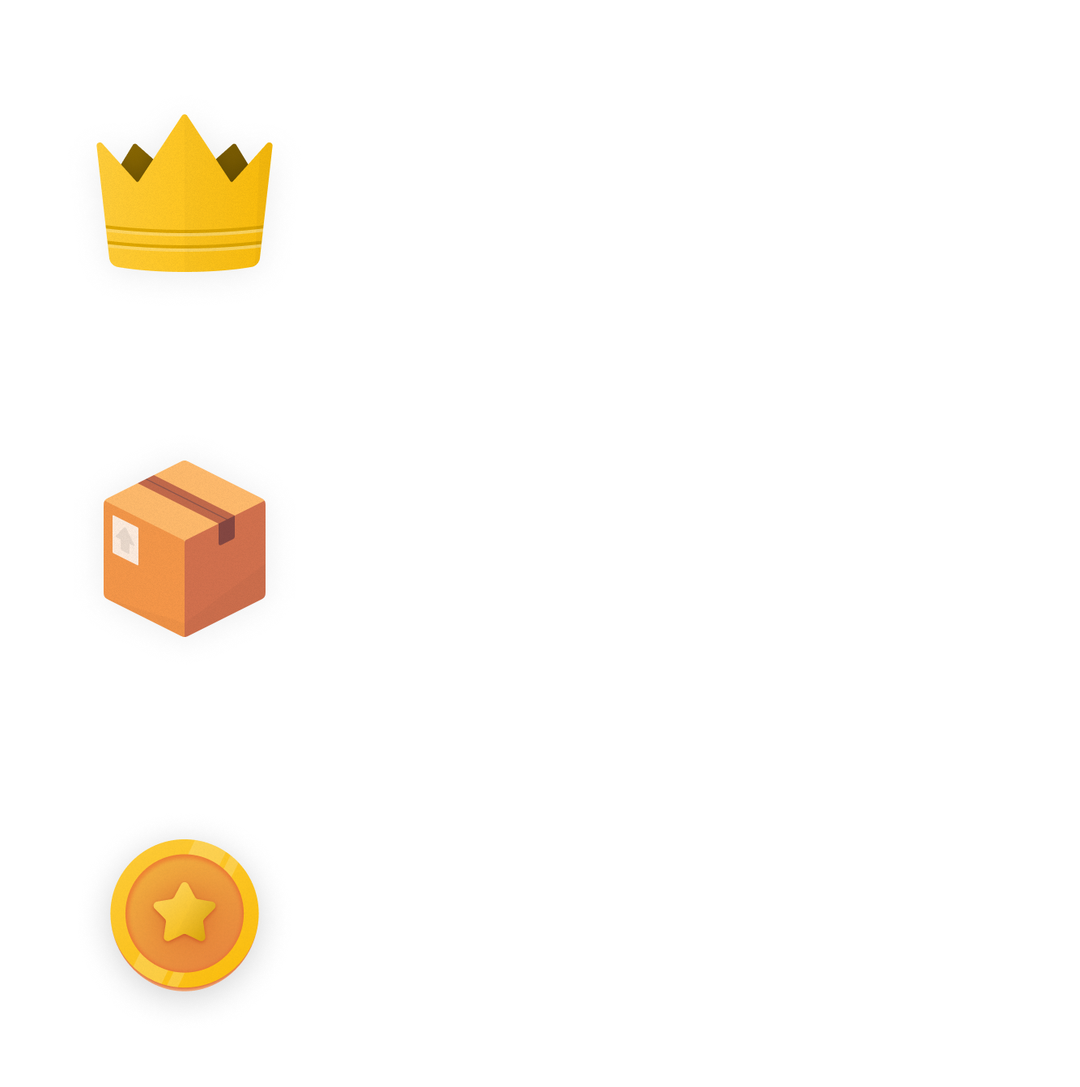
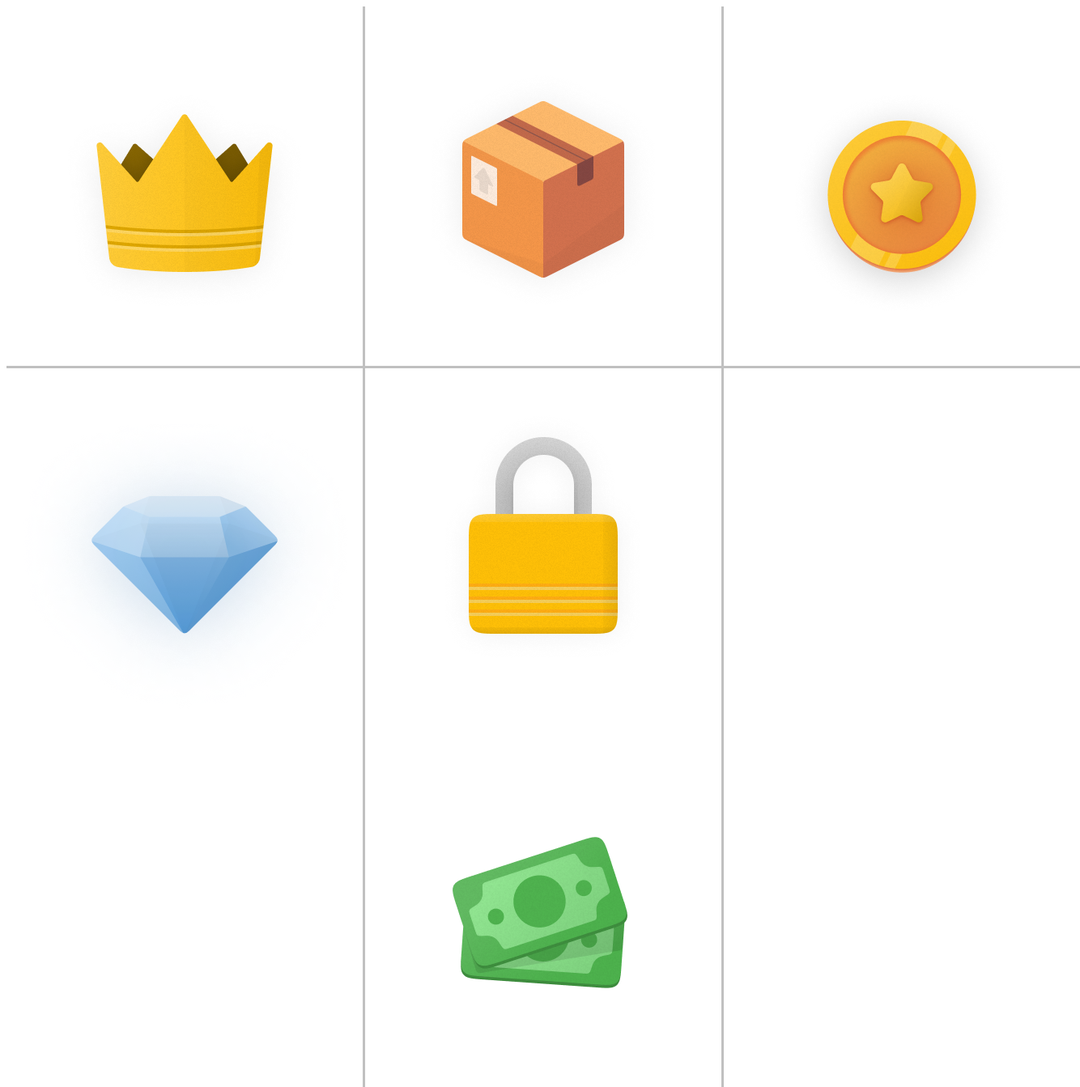
Before and after one commit to LenaYork/grid-2, a plain HTML site: page index.html in a window 1280 px wide. Shown: the top 1343 px of the page at 81% size, 1334 px wide, since content can reach past the window. Drawn offline with Linux system fonts and the light colour scheme.

Commit message:
feat: add alt names to the pic

```diff
--- a/index.html
+++ b/index.html
@@ -6,16 +6,17 @@
     <meta http-equiv="X-UA-Compatible" content="IE=edge">
     <meta name="viewport" content="width=device-width, initial-scale=1.0">
     <title>Верстка на гридах</title>
+    <link rel="stylesheet" href="./assets/styles/styles.css">
 </head>
 
 <body>
     <div class="container">
-        <div class="pic crown"><img src="./assets/pics/Crown.png" alt=""></div>
-        <div class="pic box"><img src="./assets/pics/Cardboard.png" alt=""></div>
-        <div class="pic coin"><img src="./assets/pics/Coin.png" alt=""></div>
-        <div class="pic diamond"><img src="./assets/pics/Diamond.png" alt=""></div>
-        <div class="pic lock"><img src="./assets/pics/Lock.png" alt=""></div>
-        <div class="pic cash"><img src="./assets/pics/Cash.png" alt=""></div>
+        <div class="pic crown"><img src="./assets/pics/Crown.png" alt="crown"></div>
+        <div class="pic box"><img src="./assets/pics/Cardboard.png" alt="box"></div>
+        <div class="pic coin"><img src="./assets/pics/Coin.png" alt="coin"></div>
+        <div class="pic diamond"><img src="./assets/pics/Diamond.png" alt="diamond"></div>
+        <div class="pic lock"><img src="./assets/pics/Lock.png" alt="lock></div>
+        <div class=" pic cash"><img src="./assets/pics/Cash.png" alt="cash"></div>
     </div>
 </body>
 
```
